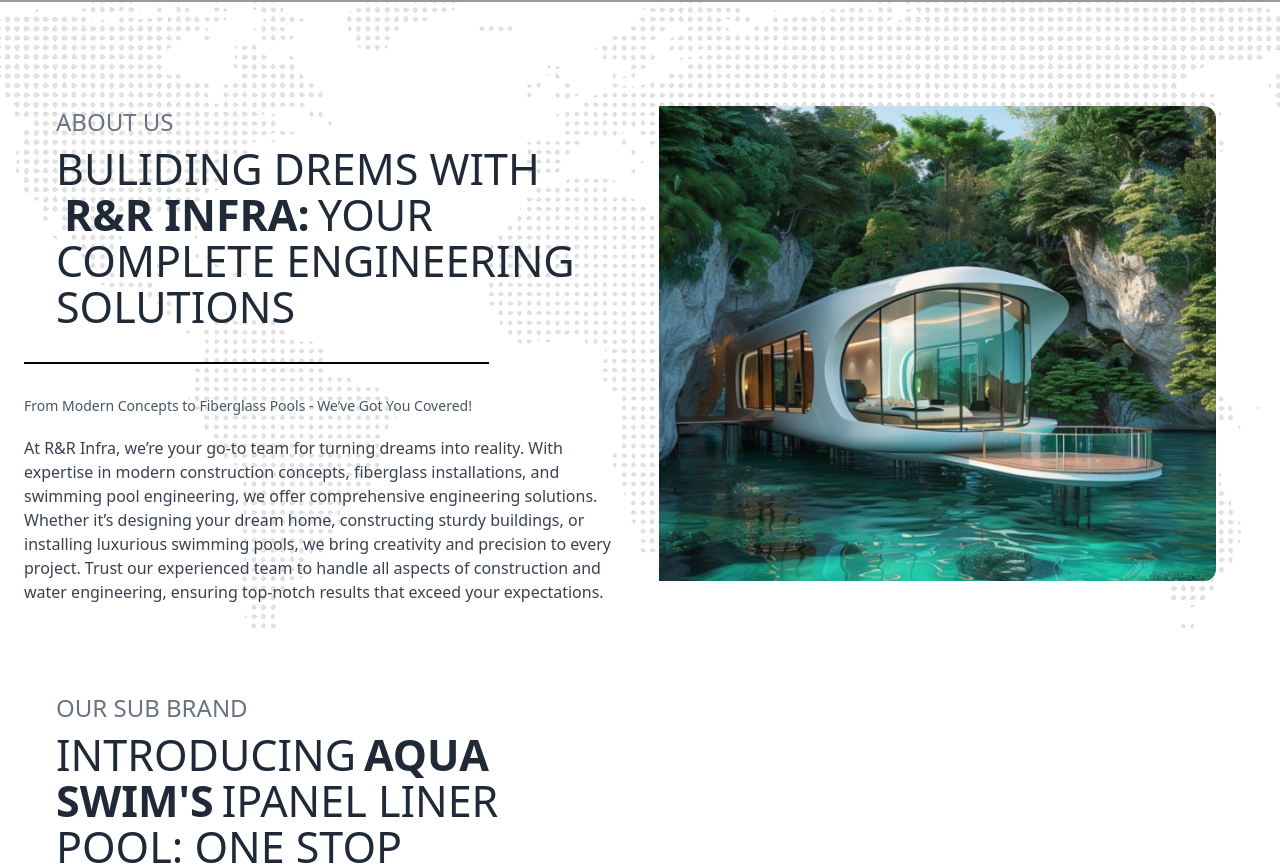
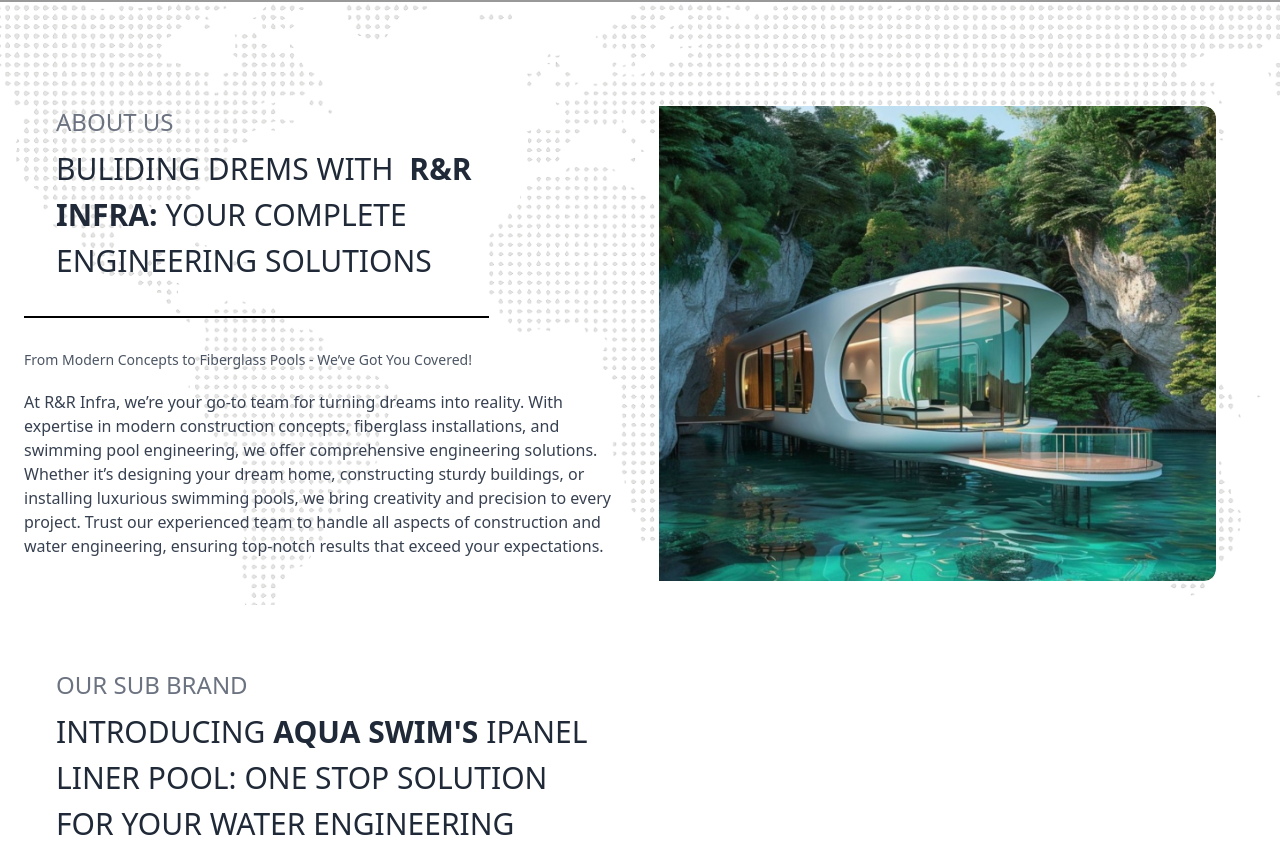
Before and after one commit to AnandhuRs619/aquaswims, a Next.js app: page / in a window 1280 px wide. Shown: the part 798-1663 px from the top of the page. Built offline with nearby package versions, Linux system fonts and the light colour scheme; grey boxes are pictures that could not be loaded.

Commit message:
title updates

```diff
--- a/src/components/home/common/TitlePart.jsx
+++ b/src/components/home/common/TitlePart.jsx
@@ -5,9 +5,9 @@
     <>
       <div className={`text-left lg:mb-8 px-3 lg:px-8 w-full `}>
         <p className="lg:text-2xl text-gray-500 uppercase mb-2 lg:mb-2">{Title}</p>
-        <h1 className="text-2xl lg:text-[43px] text-gray-800 uppercase lg:leading-[46px]">
+        <h1 className="text-2xl lg:text-[30px] text-gray-800 uppercase lg:leading-[46px]">
           {subTitle1}
-          <span className="text-xl lg:text-[43px] font-bold mx-2 text-gray-800 uppercase">
+          <span className="text-xl lg:text-[30px] font-bold mx-2 text-gray-800 uppercase">
             {highlight}
           </span>
           {subTitle2}
```
